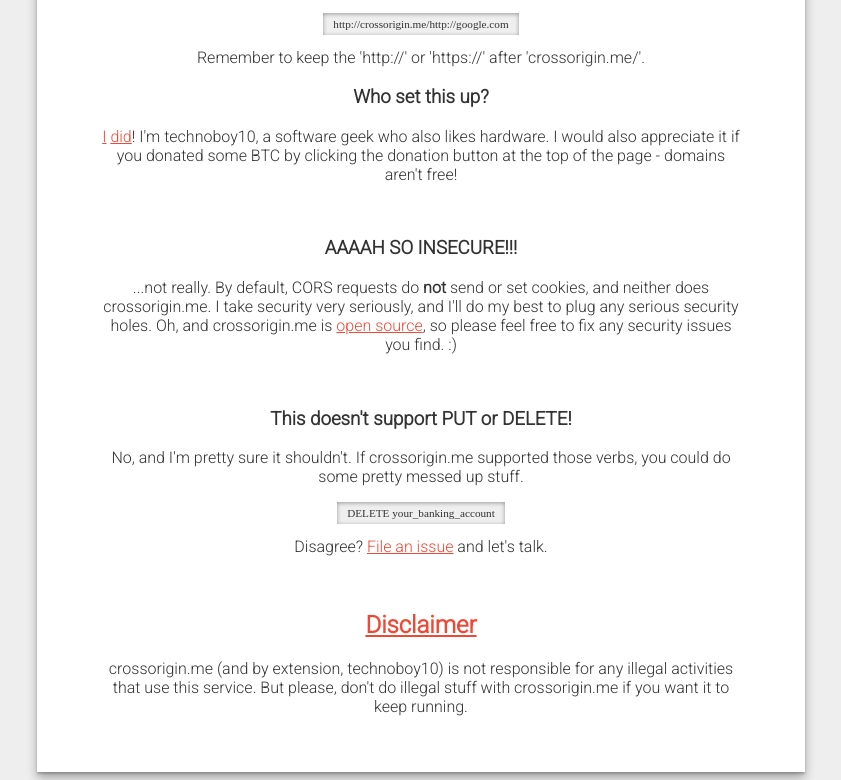
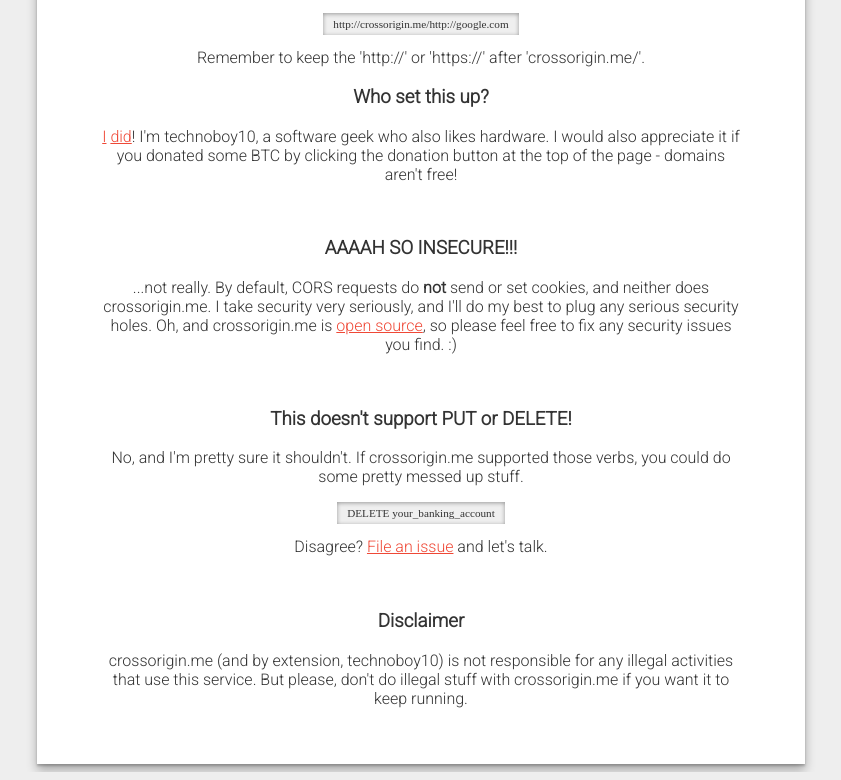
Before and after one commit to hyperobject/crossorigin.me, a website: page index.html in a window 1280 px wide. Shown: the part 554-1334 px from the top of the page, without its empty margins (227-1068 px from the left). Drawn offline with Linux system fonts and the light colour scheme; a script that the page names is missing; a web font is replaced by a local one.

Commit message:
fixed stuff

```diff
--- a/index.html
+++ b/index.html
@@ -132,7 +132,7 @@
 <code>DELETE your_banking_account</code>
 <p>Disagree? <a href="https://github.com/technoboy10/crossorigin.me/issues/new">File an issue</a> and let's talk.</p>
 <br />
-<h2><a name="legal" href="#legal">Disclaimer</a></h2>
+<h3><a name="legal" href="#legal">Disclaimer</a></h3>
 <p>
 	crossorigin.me (and by extension, technoboy10) is not responsible for any illegal activities that use this service. But please, don't do illegal stuff with crossorigin.me if you want it to keep running.
 </p>
```
